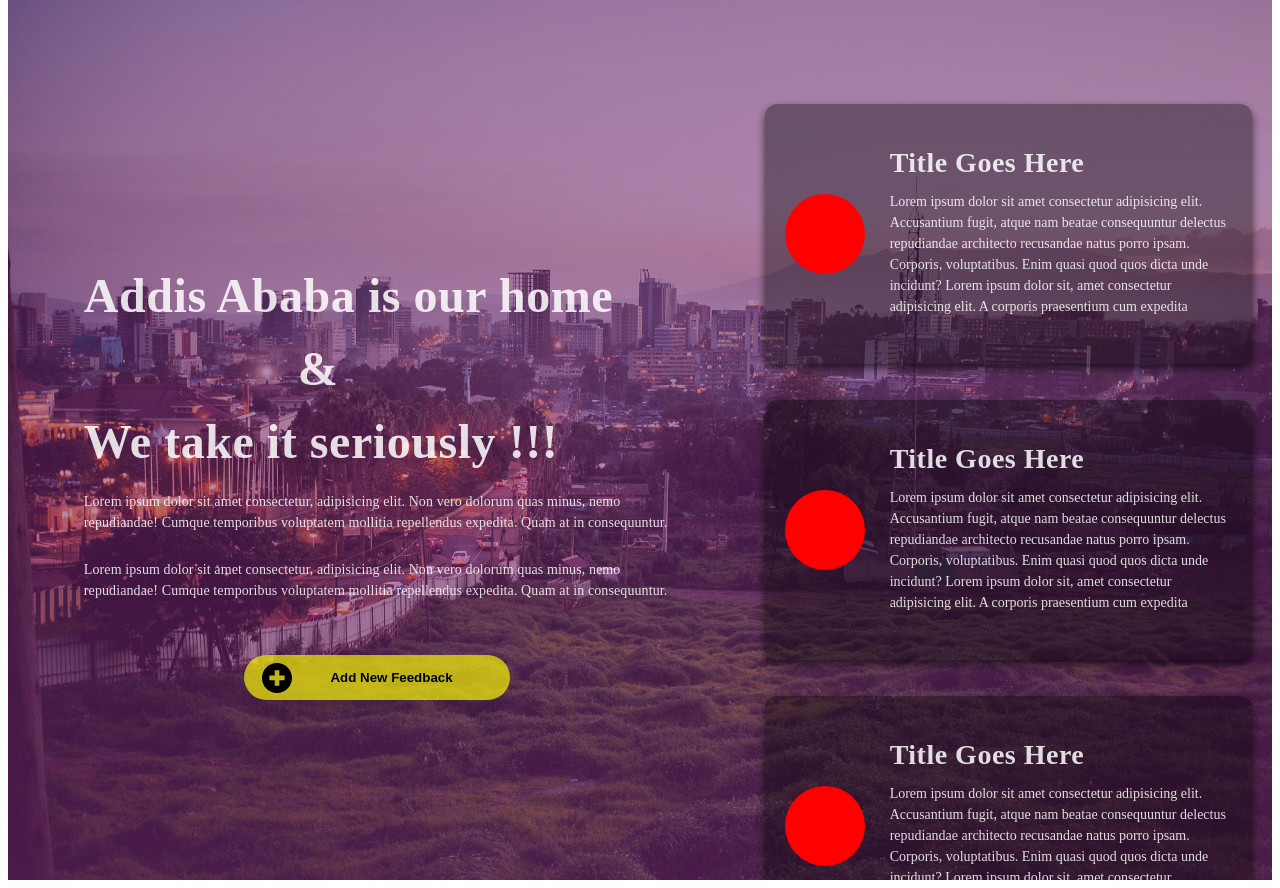
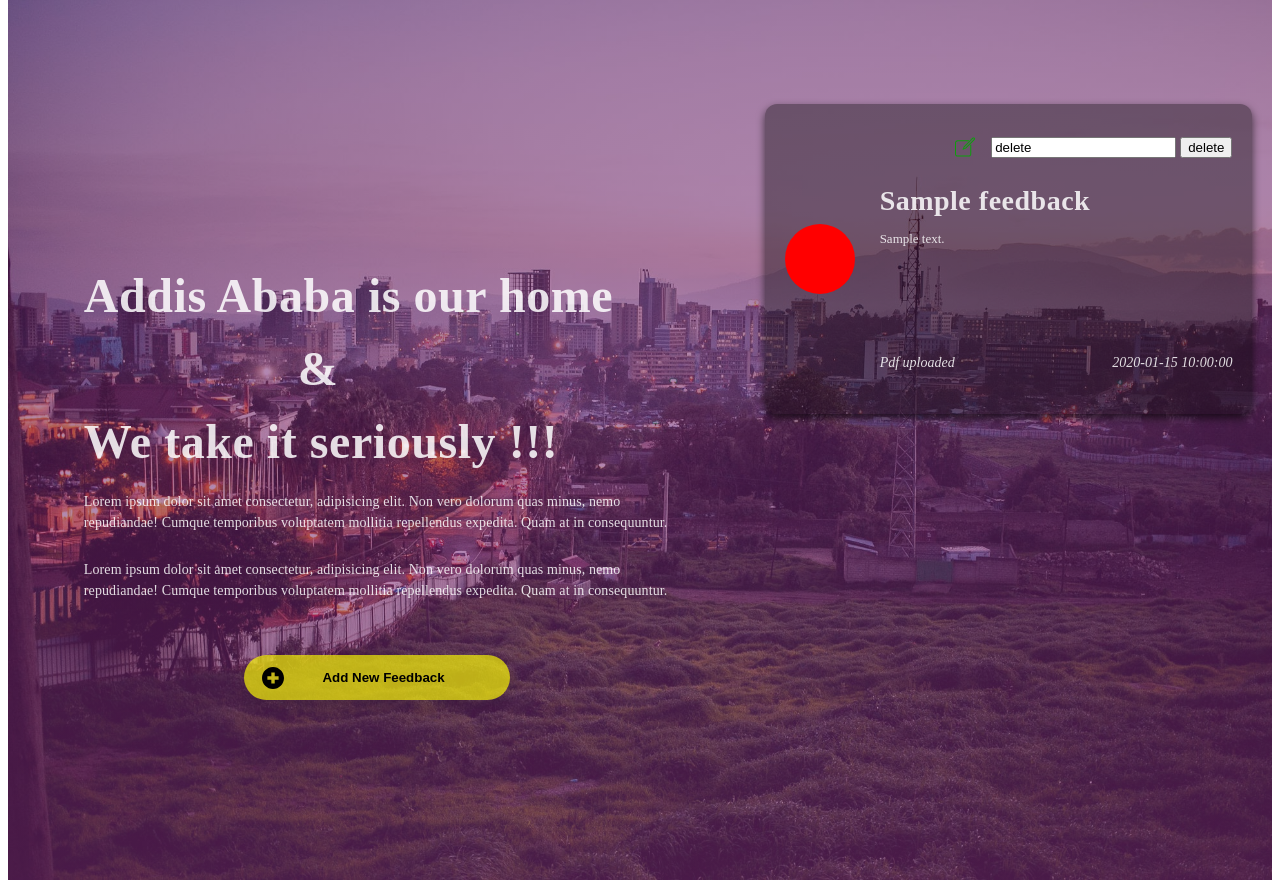
Before and after one commit to Infotekkers/Addis-Complaints, a PHP site: page /home.php in a window 1280 px wide. Shown: the part 26-914 px from the top of the page. Run offline with PHP 8.4, Linux system fonts and the light colour scheme; the visitor is signed in with stand-in values (Sample User, id 1); tables that the repository leaves empty or names only in its code hold one stand-in row (values such as "Sample post").

Commit message:
Add Complaint

```diff
--- a/auth/login/login.php
+++ b/auth/login/login.php
@@ -1,4 +1,8 @@
 <?php
+
+if (!isset($_SESSION['uid'])) {
+    header("location:../auth/login/login.php");
+}
 
 include "../../config/db.php";
 
--- a/dashboard/feedback_cards.php
+++ /dev/null
@@ -1,3 +0,0 @@
-<div>
-    Cards
-</div>
--- a/dashboard/home.php
+++ b/dashboard/home.php
@@ -1,9 +1,37 @@
 <?php
+
+include "../config/db.php";
 session_start();
+
 
 if (!isset($_SESSION['uid'])) {
     header("location:../auth/login/login.php");
 }
+
+
+
+$userId = $_SESSION['uid'];
+$stmt = $connection->prepare("SELECT feedback_id,user_id,title,comment,date,status FROM feedbacks WHERE user_id=?");
+$stmt->bind_param('s', $userId);
+$stmt->execute();
+$result = $stmt->get_result();
+$result = $result->fetch_all(MYSQLI_ASSOC);
+
+if (!empty($result)) {
+    $userIdd =  $result[0]['user_id'];
+
+    // $stmtt = $connection->prepare("SELECT fullName,email FROM users WHERE id=?");
+    // echo $stmtt;
+    // if ($stmtt != false) {
+
+    //     $stmtt->bind_param('s', $userIdd);
+    //     $stmtt->execute();
+    //     $user = $stmtt->get_result();
+    //     $user = $result->fetch_array(MYSQLI_ASSOC);
+    // }
+}
+
+
 
 ?>
 
@@ -15,7 +43,6 @@ if (!isset($_SESSION['uid'])) {
     <meta http-equiv="X-UA-Compatible" content="IE=edge">
     <meta name="viewport" content="width=device-width, initial-scale=1.0">
     <title>Home</title>
-
     <link rel="stylesheet" href="style.css">
 </head>
 
@@ -28,6 +55,7 @@ if (!isset($_SESSION['uid'])) {
 
         <!-- Left -->
         <div class="dash_main_left_container">
+
             <h1>Addis Ababa is our home</h1>
             <h1>&</h1>
             <h1>We take it seriously !!!</h1>
@@ -43,74 +71,100 @@ if (!isset($_SESSION['uid'])) {
             </p>
 
             <!-- Add Button -->
-            <div class="add-feedback-button-container">
+            <form action="../feedback/feedback_modal.php" method="POST" class="add-feedback-button-container"
+                id="open-modal">
+
+                <input type="text" name="fullName" value="" hidden>
+                <input type="text" name="email" value="" hidden>
+                <input type="text" name="title" value="" hidden>
+                <input type="text" name="comment" value="" hidden>
+                <input type="text" name="commentId" value="" hidden>
+                <input type="text" name="isAdd" value="1" hidden>
+                <input type="text" name="isEdit" value="0" hidden>
+                <input type="text" name="isSubmit" value="0" hidden>
+
+
                 <img src="../assets/img/add-button-svgrepo-com.svg" alt="">
                 <input type="submit" value="Add New Feedback" class="add-feedback-button">
-            </div>
+            </form>
         </div>
 
         <!-- Right -->
         <div class="dash_main_right_container">
-            <div class="feedback_card">
-                <div class="feedback_card_pdf_indicator"></div>
-                <div class="feedback_card_body_container">
-                    <div class="feedback_card_title">Title Goes Here</div>
-                    <div class="feedback_card_body">Lorem ipsum dolor sit amet consectetur adipisicing elit.
-                        Accusantium fugit, atque nam beatae consequuntur delectus repudiandae architecto recusandae
-                        natus porro ipsam. Corporis, voluptatibus. Enim quasi quod quos dicta unde incidunt? Lorem ipsum
-                        dolor sit, amet consectetur adipisicing elit. A corporis praesentium cum expedita quibusdam
-                        voluptatem eum, perferendis impedit. Vel sint, temporibus eligendi consequatur repudiandae
-                        consectetur! Ex explicabo et provident architecto! Lorem ipsum dolor sit amet consectetur
-                        adipisicing elit. Tempore nemo, sed est magni voluptatum reiciendis quaerat alias fugit, quia ex
-                        officia quis recusandae iste, ad quasi aliquid totam harum quod?</div>
-                </div>
+
+            <?php
+            if (empty($result)) { ?>
+            <div class="no-comment-yet-container">
+                <h1>No Comments yet.</h1>
             </div>
 
+            <?php } else {
+                foreach ($result as $complaint) { ?>
+            <div class="feedback_card">
+                <!-- Status Indicator -->
+                <div class="feedback_card_status_indicator"></div>
+                <div class="feedback_card_body_container">
+                    <!-- Controls -->
+                    <div class="feedback_card_controls_container">
+                        <!-- edit -->
+                        <div class="edit-control" id="edit-control">
+                            <img src="../assets//icons/edit-button-svgrepo-com.svg" alt="">
+                        </div>
 
-            <div class="feedback_card">
-                <div class="feedback_card_pdf_indicator"></div>
-                <div class="feedback_card_body_container">
-                    <div class="feedback_card_title">Title Goes Here</div>
-                    <div class="feedback_card_body">Lorem ipsum dolor sit amet consectetur adipisicing elit.
-                        Accusantium fugit, atque nam beatae consequuntur delectus repudiandae architecto recusandae
-                        natus porro ipsam. Corporis, voluptatibus. Enim quasi quod quos dicta unde incidunt? Lorem ipsum
-                        dolor sit, amet consectetur adipisicing elit. A corporis praesentium cum expedita quibusdam
-                        voluptatem eum, perferendis impedit. Vel sint, temporibus eligendi consequatur repudiandae
-                        consectetur! Ex explicabo et provident architecto! Lorem ipsum dolor sit amet consectetur
-                        adipisicing elit. Tempore nemo, sed est magni voluptatum reiciendis quaerat alias fugit, quia ex
-                        officia quis recusandae iste, ad quasi aliquid totam harum quod?</div>
+                        <!-- delete -->
+                        <form action="../feedback/feedback_modal.php" method="POST">
+                            <input type="text" name="isEdit" value="1" hidden>
+                            <input type="text" name="isSubmit" value="0" hidden>
+                            <input type="text" name="isAdd" value="0" hidden>
+                            <input type="text" name="fullName" value="" hidden>
+                            <input type="text" name="email" value="" hidden>
+                            <input type="text" name="title"
+                                value="<?php echo filter_var($complaint['title'], FILTER_SANITIZE_SPECIAL_CHARS) ?>"
+                                hidden>
+                            <input type="text" name="comment"
+                                value="<?php echo filter_var($complaint['comment'], FILTER_SANITIZE_SPECIAL_CHARS) ?>"
+                                hidden>
+                            <input type="text" name="commentId"
+                                value="<?php echo filter_var($complaint['feedback_id'], FILTER_SANITIZE_SPECIAL_CHARS) ?>"
+                                hidden>
+
+
+                            <!-- <div class="delete-control" id="delete-control">
+
+                                <img src="../assets/icons/delete.svg" alt="">
+                            </div> -->
+
+                            <!-- feedback id -->
+                            <input type="postId"
+                                value="<?php echo filter_var($complaint['feedback_id'], FILTER_SANITIZE_SPECIAL_CHARS) ?>"
+                                hidden>
+                            <input type="function" value="delete">
+
+                            <input type="submit" value="delete">
+                        </form>
+                    </div>
+
+                    <!-- title -->
+                    <div class="feedback_card_title">
+                        <?php echo filter_var($complaint['title'], FILTER_SANITIZE_SPECIAL_CHARS)  ?></div>
+
+                    <!-- body -->
+                    <div class="feedback_card_body">
+                        <?php echo  filter_var($complaint['comment'], FILTER_SANITIZE_SPECIAL_CHARS) ?></div>
+
+                    <!-- more info -->
+                    <div class="feedback_card_date">
+                        <p>Pdf uploaded</p>
+                        <p> <?php echo  filter_var($complaint['date'], FILTER_SANITIZE_SPECIAL_CHARS)  ?>
+                        </p>
+                    </div>
                 </div>
+
             </div>
+            <?php  }
+            }
+            ?>
 
-            <div class="feedback_card">
-                <div class="feedback_card_pdf_indicator"></div>
-                <div class="feedback_card_body_container">
-                    <div class="feedback_card_title">Title Goes Here</div>
-                    <div class="feedback_card_body">Lorem ipsum dolor sit amet consectetur adipisicing elit.
-                        Accusantium fugit, atque nam beatae consequuntur delectus repudiandae architecto recusandae
-                        natus porro ipsam. Corporis, voluptatibus. Enim quasi quod quos dicta unde incidunt? Lorem ipsum
-                        dolor sit, amet consectetur adipisicing elit. A corporis praesentium cum expedita quibusdam
-                        voluptatem eum, perferendis impedit. Vel sint, temporibus eligendi consequatur repudiandae
-                        consectetur! Ex explicabo et provident architecto! Lorem ipsum dolor sit amet consectetur
-                        adipisicing elit. Tempore nemo, sed est magni voluptatum reiciendis quaerat alias fugit, quia ex
-                        officia quis recusandae iste, ad quasi aliquid totam harum quod?</div>
-                </div>
-            </div>
-
-            <div class="feedback_card">
-                <div class="feedback_card_pdf_indicator"></div>
-                <div class="feedback_card_body_container">
-                    <div class="feedback_card_title">Title Goes Here</div>
-                    <div class="feedback_card_body">Lorem ipsum dolor sit amet consectetur adipisicing elit.
-                        Accusantium fugit, atque nam beatae consequuntur delectus repudiandae architecto recusandae
-                        natus porro ipsam. Corporis, voluptatibus. Enim quasi quod quos dicta unde incidunt? Lorem ipsum
-                        dolor sit, amet consectetur adipisicing elit. A corporis praesentium cum expedita quibusdam
-                        voluptatem eum, perferendis impedit. Vel sint, temporibus eligendi consequatur repudiandae
-                        consectetur! Ex explicabo et provident architecto! Lorem ipsum dolor sit amet consectetur
-                        adipisicing elit. Tempore nemo, sed est magni voluptatum reiciendis quaerat alias fugit, quia ex
-                        officia quis recusandae iste, ad quasi aliquid totam harum quod?</div>
-                </div>
-            </div>
         </div>
     </div>
 </body>
--- a/dashboard/style.css
+++ b/dashboard/style.css
@@ -58,6 +58,7 @@
   display: flex;
   align-items: center;
   position: relative;
+  z-index: 1;
   padding: 5px 18px;
   border-radius: 45px;
   box-shadow: 0px 8px 15px rgba(0, 0, 0, 0.1);
@@ -66,8 +67,8 @@
   outline: none;
 }
 .add-feedback-button-container > img {
-  width: 30px;
-  height: 30px;
+  width: 22px;
+  height: 22px;
 }
 
 .add-feedback-button {
@@ -80,7 +81,7 @@
   font-size: 18;
 }
 .feedback_card {
-  height: 220px;
+  height: 260px;
   width: 85%;
   margin-left: auto;
   margin-right: auto;
@@ -92,7 +93,7 @@
   align-items: center;
   justify-content: space-between;
   color: rgba(255, 255, 255, 0.85);
-  padding: 20px;
+  padding: 25px 20px;
   border-radius: 12px;
   -webkit-border-radius: 12px;
   -moz-border-radius: 12px;
@@ -106,9 +107,9 @@
 .feedback_card:nth-of-type(1) {
   margin-top: 24px;
 }
-.feedback_card_pdf_indicator {
-  width: 80px;
-  height: 80px;
+.feedback_card_status_indicator {
+  width: 70px;
+  height: 70px;
   background-color: red;
   border-radius: 50%;
   -webkit-border-radius: 50%;
@@ -118,9 +119,26 @@
 }
 
 .feedback_card_body_container {
-  width: calc(100% - 80px - 25px);
+  width: calc(100% - 70px - 25px);
+}
 
-  /* text-align: justify; */
+.feedback_card_controls_container {
+  height: 28px;
+  display: flex;
+  align-items: center;
+  justify-content: flex-end;
+}
+.feedback_card_controls_container img {
+  width: 20px;
+  height: 20px;
+}
+.edit-control {
+  margin-right: 12px;
+
+  width: 28px;
+  height: 28px;
+  display: grid;
+  place-items: center;
 }
 
 .feedback_card_title {
@@ -129,14 +147,24 @@
   margin-bottom: 12px;
   font-family: var(--primary-font);
   letter-spacing: 0.5px;
+  margin-top: 24px;
 }
 .feedback_card_body {
-  text-overflow: ellipsis;
-  overflow: hidden;
-  height: 130px;
-  font-size: 14px;
+  overflow-y: scroll;
+  height: 100px;
+  font-size: 13px;
   line-height: 1.5;
   font-family: var(--secondary-font);
+}
+
+.feedback_card_date {
+  font-size: 14px;
+  font-style: italic;
+  letter-spacing: 0.15;
+  text-align: end;
+  margin-top: 12px;
+  display: flex;
+  justify-content: space-between;
 }
 
 ::-webkit-scrollbar {
@@ -157,3 +185,16 @@
 ::-webkit-scrollbar-thumb:hover {
   background: #555;
 }
+
+.no-comment-yet-container {
+  width: 100%;
+  height: 100%;
+  display: grid;
+  place-items: center;
+}
+
+.no-comment-yet-container > h1 {
+  font-family: var(--primary-font);
+  color: rgba(255, 255, 255, 0.85);
+  letter-spacing: 0.5px;
+}
--- a/inc/notification.php
+++ b/inc/notification.php
@@ -1,4 +1,4 @@
-<div id="global_notification_container"><?php echo $notification_message_content?></div>
+<div id="global_notification_container"><?php echo $notification_message_content ?></div>
 
 <style>
 @import url("../style.css");
@@ -13,6 +13,7 @@
     display: flex;
     align-items: center;
     padding: 0 5px;
+    z-index: 100;
 
 }
 </style>
--- a/style.css
+++ b/style.css
@@ -17,6 +17,7 @@ nav {
   position: absolute;
   top: 0;
   left: 0;
+  z-index: 10;
 }
 
 nav > a {
```
Also changed, not shown: feedback/feedback_modal.php (added, +168 -0 lines), feedback/style.css (added, +98 -0 lines), assets/icons/delete.svg (added), assets/icons/edit-button-svgrepo-com.svg (added).
